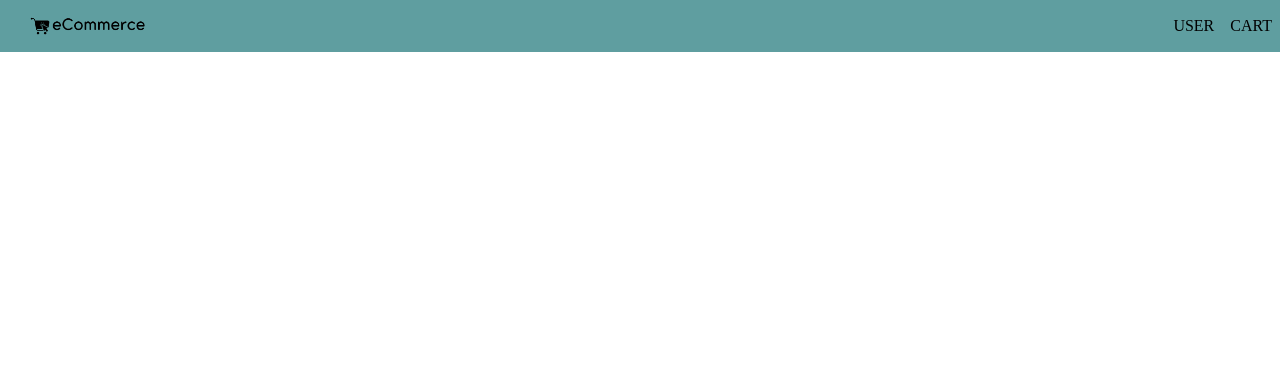
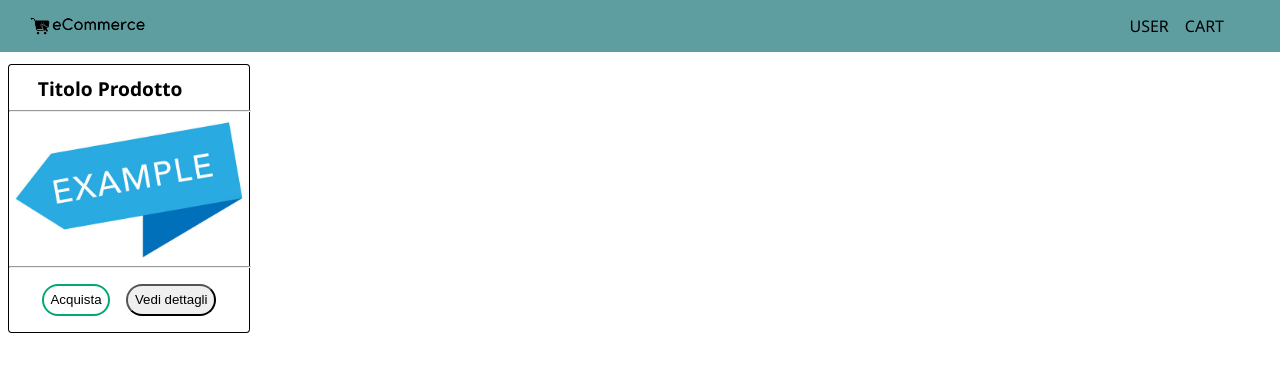
Before and after one commit to SimoneCampisi0/ecommerce-angular, an Angular app in the folder ecommerce/: page /home in a window 1280 px wide. Shown: the top 372 px of the page. Built offline with nearby package versions, Linux system fonts and the light colour scheme.

Commit message:
add card

```diff
--- a/ecommerce/src/app/home/product-view/product-view.component.html
+++ b/ecommerce/src/app/home/product-view/product-view.component.html
@@ -1 +1 @@
-<p>product-view works!</p>
+<app-product></app-product>
--- a/ecommerce/src/app/home/product-view/product/product.component.css
+++ b/ecommerce/src/app/home/product-view/product/product.component.css
@@ -0,0 +1,59 @@
+.card {
+  margin-top: 4em;
+  width: min-content;
+  height: min-content;
+
+  border: 0.5px black solid;
+  border-radius: 1.5%;
+
+  display: flex;
+
+  justify-content: center;
+  flex-direction: column;
+
+}
+
+.titoloCard {
+  font-family: "Segoe UI";
+  font-size: 1.2em;
+  padding: 0.5em 1em 0 1.5em;
+  font-weight: 600;
+}
+
+.line {
+  width: 100%;
+}
+
+.cover {
+  width: 15em;
+}
+
+.sottoMenu {
+  display: flex;
+  flex-direction: row;
+  justify-content: center;
+  align-items: center;
+  gap: 1em;
+  margin: 0.5em 1em 1em 1em;
+
+  font-family: Verdana;
+}
+
+button {
+  cursor: pointer;
+  transition-duration: 0.4s;
+  padding: 0.5em;
+  border-radius: 20px;
+}
+
+.acquista {
+  background-color: white;
+  color: black;
+  border: 2px solid #04AA6D;
+}
+
+
+.acquista:hover {
+  background-color: #04AA6D;
+  color: white;
+}
--- a/ecommerce/src/app/home/product-view/product/product.component.html
+++ b/ecommerce/src/app/home/product-view/product/product.component.html
@@ -1 +1,13 @@
-<p>product works!</p>
+<div class="card">
+  <div class="titoloCard">Titolo Prodotto</div>
+  <hr class="line">
+
+  <img src="/assets/example.jpg" class="cover" alt="">
+
+  <hr class="line">
+
+  <div class="sottoMenu">
+    <button class="acquista">Acquista</button>
+    <button class="dettagli">Vedi dettagli</button>
+  </div>
+</div>
--- a/ecommerce/src/app/navbar/navbar.component.css
+++ b/ecommerce/src/app/navbar/navbar.component.css
@@ -12,11 +12,13 @@
   padding: 0.5em;
 
   background-color: cadetblue;
+  font-family: "Segoe UI";
 }
 
 .logo {
   width: 10vw;
   padding-left: 1em;
+  cursor: pointer;
 }
 
 /*.flex-menu {*/
@@ -29,6 +31,7 @@
 .subCategory {
   display: flex;
   flex-direction: row;
+  margin-right: 3em;
 }
 
 .user {
--- a/ecommerce/src/app/navbar/navbar.component.html
+++ b/ecommerce/src/app/navbar/navbar.component.html
@@ -1,5 +1,5 @@
 <div class="all">
-    <img class="logo" src="../../assets/logo/logo_black.png" alt="" srcset="">
+    <img class="logo" src="../../assets/logo/logo_black.png" alt="" srcset="" (click)="goHome()">
 
 
 <!--  <ul class="flex-menu">-->
--- a/ecommerce/src/app/navbar/navbar.component.ts
+++ b/ecommerce/src/app/navbar/navbar.component.ts
@@ -1,4 +1,5 @@
 import { Component } from '@angular/core';
+import {Router} from "@angular/router";
 
 @Component({
   selector: 'app-navbar',
@@ -7,4 +8,15 @@ import { Component } from '@angular/core';
 })
 export class NavbarComponent {
 
+
+
+  constructor(private router: Router) {
+
+  }
+
+  goHome() {
+    this.router.navigate(['/home'])
+  }
+
+
 }
```
Also changed, not shown: ecommerce/src/assets/example.jpg (added).
